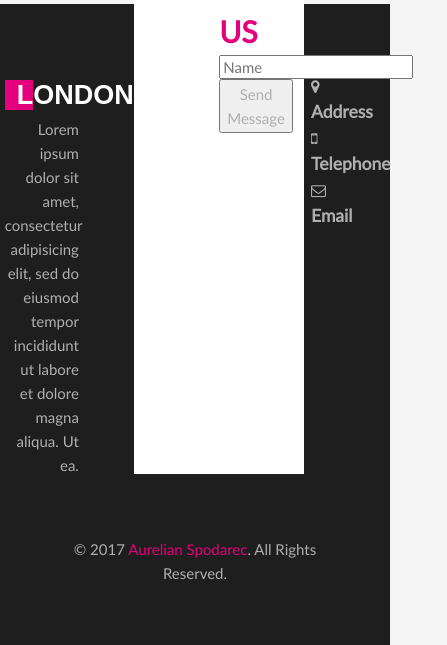
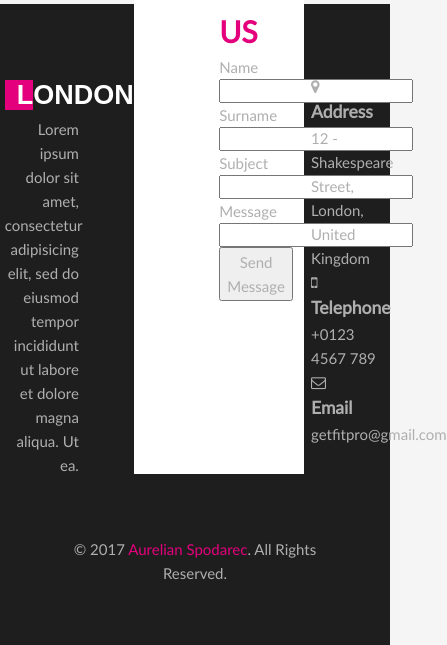
Before and after one commit to AurelianSpodarec/psdstayfit, a website: page src/index.html in a window 390 px wide. Shown: the part 3092-3737 px from the top of the page, 447 px wide, since content can reach past the window. Drawn offline with Linux system fonts and the light colour scheme.

Commit message:
Finished footer - need to do mobile version now

```diff
--- a/src/index.html
+++ b/src/index.html
@@ -50,7 +50,7 @@
           <div class="header-contact__item--email">
                <p class="header-contact__text--email">
                <i class="fa fa-envelope-o" aria-hidden="true"></i>
-               yourmail@gmail.com
+               getfitpro@gmail.com
                </p>
           </div>
           <div class="header-contact__item--phone">
@@ -111,26 +111,59 @@
                     <div class="footer__contact-box">
                     <form>
                          <h3 class="footer__contact-box--header">Contact Us</h3>
-                         <input placeholder="Name">
-                         <button>Send Message</button>
+
+                         <div class="form__sp-wrap">
+                         <div class="form__sp-control form__2">
+                         <label class="form__sp-label">Name</label>
+                         <input class="form__sp-input">
+                         </div>
+
+                         <div class="form__sp-control form__2--r">
+                         <label class="form__sp-label">Surname</label>
+                         <input class="form__sp-input">
+                         </div>
+
+                         <div class="form__sp-control">
+                         <label class="form__sp-label">Subject</label>
+                         <input class="form__sp-input">
+                         </div>
+
+                         <div class="form__sp-control">
+                         <label class="form__sp-label">Message</label>
+                         <input class="form__sp-input">
+                         </div>
+                         </div><!-- /form__sp-wrap -->
+
+                         <div class="btn--center">
+                         <button class="[ btn btn--contact ]">Send Message</button>
+                         </div>
                     </form>
                     </div>
 
                </div>
 
                <div class="footer__col--small">
-                    <ul>
+                    <ul class="footer__contact-info">
                     <li>
                          <i class="fa fa-map-marker" aria-hidden="true"></i>
-                         <h3>Address</h3>
+                         <div class="footer__contact-info--wrap">
+                         <h3 class="footer__contact-info--heading">Address</h3>
+                         <p> 12 - Shakespeare Street, London, United Kingdom</p>
+                         </div>
                     </li>
                     <li>
                          <i class="fa fa-mobile" aria-hidden="true"></i>
-                         <h3>Telephone</h3>
+                         <div class="footer__contact-info--wrap">
+                         <h3 class="footer__contact-info--heading">Telephone</h3>
+                         <p>+0123 4567 789</p>
+                         </div>
                     </li>
                     <li>
                          <i class="fa fa-envelope-o" aria-hidden="true"></i>
-                         <h3>Email</h3>
+                         <div class="footer__contact-info--wrap">
+                         <h3 class="footer__contact-info--heading">Email</h3>
+                         <p>getfitpro@gmail.com</p>
+                         </div>
                     </li>
                     </ul>
                </div>
--- a/src/scss/2-layouts/_footer.scss
+++ b/src/scss/2-layouts/_footer.scss
@@ -18,7 +18,8 @@
 	}
 
 	&__info {
-    	padding-top: 70px;
+    	padding-top: 100px;
+    	border-top: 4px solid #e4007c;
 	}
 
 	&__row {
@@ -74,12 +75,11 @@
 
 	&__contact-box {
 		background-color: white;
-		padding: 85px;
-		height: 600px;
+		padding: 65px 85px 65px;
 
 		z-index: 1000;
 
-		margin: -200px 46px 0;
+		margin: -230px 46px 0;
 
 		&--header {
 			text-align: center;
@@ -91,6 +91,28 @@
 		}
 	}
 
+	&__contact-info {
+
+		& i {
+			color: $brand-color;
+			float: left;
+			padding-right: 15px;
+			padding-bottom: 60px;
+		}
+
+		&--heading {
+			color: white;
+			text-transform: uppercase;
+			font-size: 14px;
+			margin-bottom: 20px;
+		}
+
+		&--wrap {
+			margin-bottom: 40px;
+		}
+
+	}
+
 	&__copyright {
 		text-align: center;
 		padding: 60px;
```
